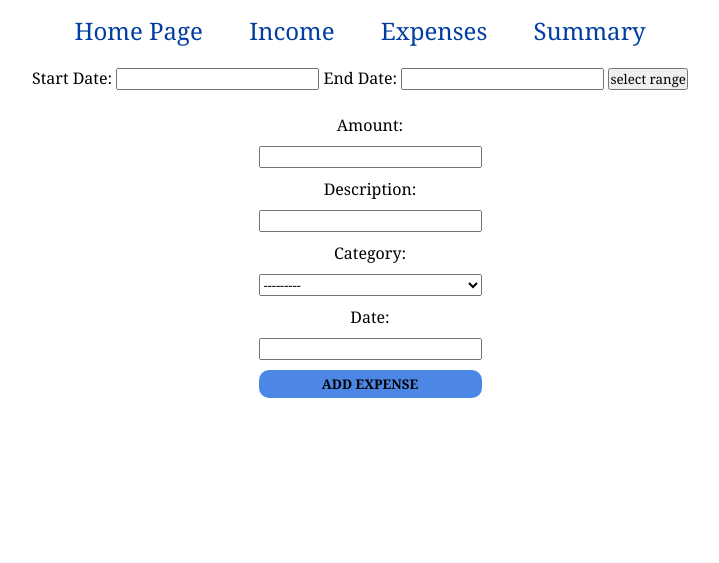
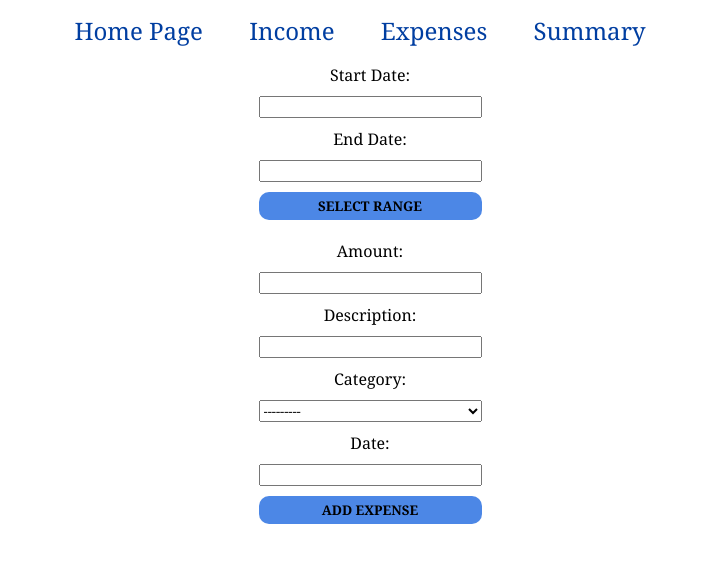
Before and after one commit to Truzi/django-app, a Django app: page /expenses in a window 1280 px wide. Shown: the top 563 px of the page, without its empty margins (280-999 px from the left). Run offline with Django 4.2, Linux system fonts and the light colour scheme; data that the repository does not hold is empty; some libraries are stand-ins or nearby versions.

Commit message:
styled dateForm in icome/expenses.html

```diff
--- a/budget/mainapp/templates/expenses.html
+++ b/budget/mainapp/templates/expenses.html
@@ -3,11 +3,13 @@
 {% block title %} Expenses {% endblock %}
 {% block content %}
 
-  <form action={% url 'expenses' %} method='POST'>
-    {% csrf_token %}
-    {{ dateForm }}
-    <button type="submit" name='date'>select range</button>
-  </form>
+  <div class="form-container">
+    <form class="form" action={% url 'expenses' %} method='POST'>
+      {% csrf_token %}
+      {{ dateForm }}
+      <button type="submit" name='date'>select range</button>
+    </form>
+  </div>
 
   {% if expenses %}
   <div>
```
Also changed, not shown: budget/mainapp/templates/income.html (+7 -5 lines).
